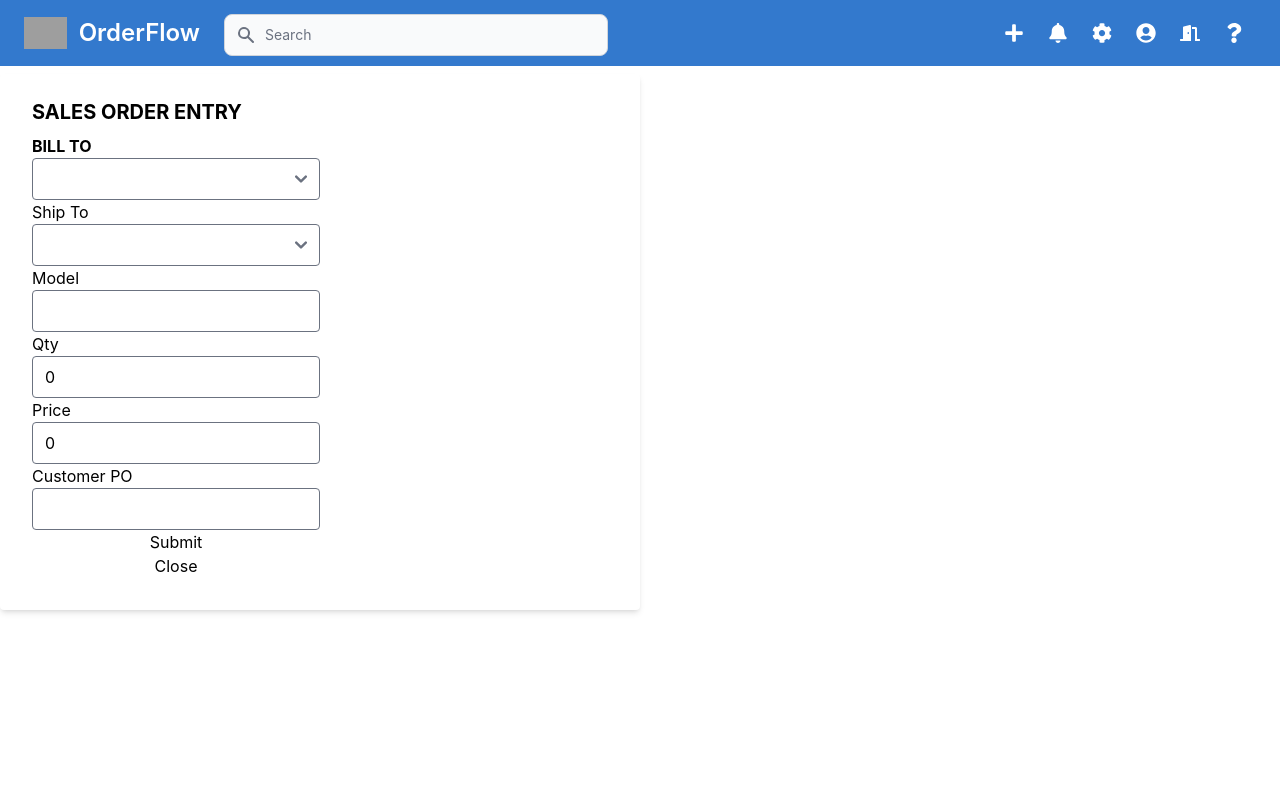
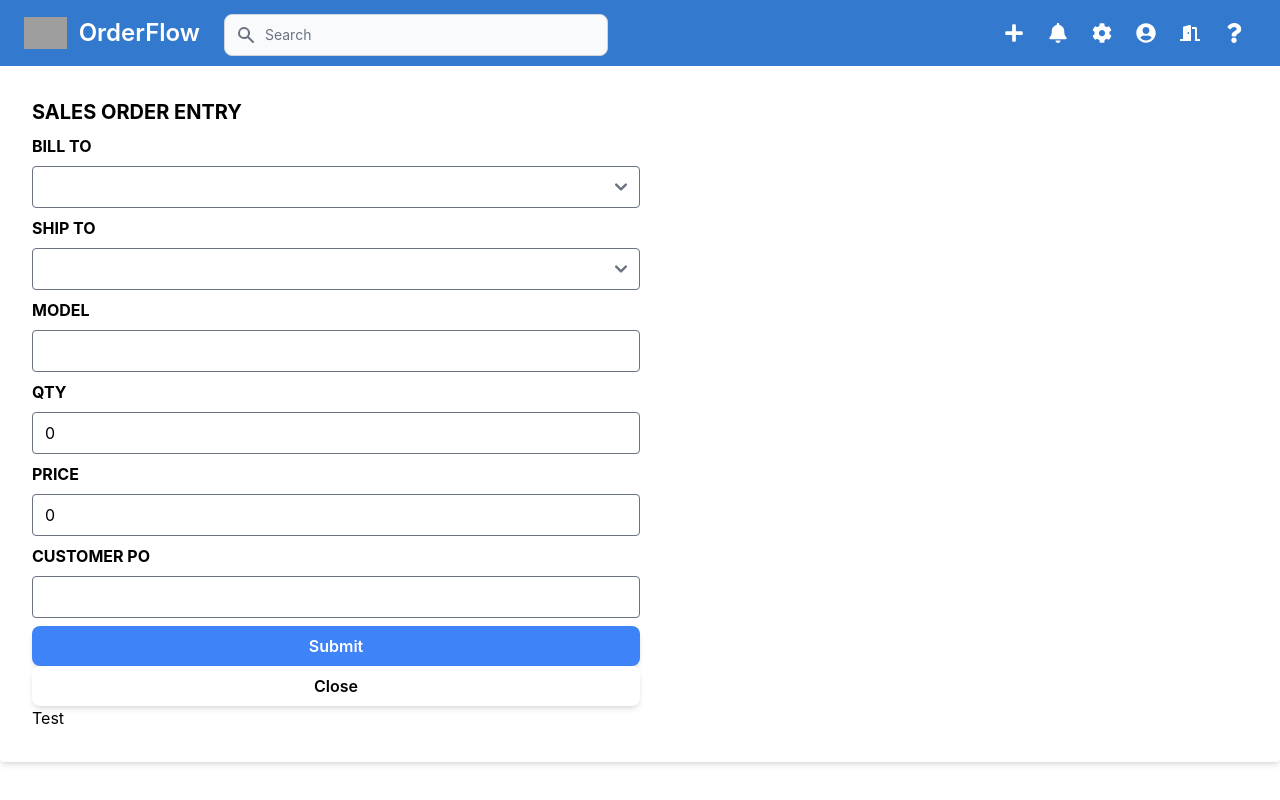
Before and after one commit to jcho-project/orderflow, a React (Create React App) app: page /create in a window 1280 px wide. Built offline with nearby package versions, Linux system fonts and the light colour scheme; grey boxes are pictures that could not be loaded.

Commit message:
add @apply styles for btn-primary and btn-secondary // check whether separate button componenet is a better solution // require styling on OrderList

```diff
--- a/src/components/orders/CreateForm.jsx
+++ b/src/components/orders/CreateForm.jsx
@@ -46,55 +46,60 @@ function CreateForm() {
   };
 
   return (
-    <div className="w-1/2 bg-white shadow-md rounded px-8 pt-6 pb-8 mb-4 flex flex-col my-2">
+    <>
+      <div className="w-full bg-white shadow-md rounded px-8 pt-6 pb-8 mb-4 flex flex-col my-2">
         <h2 className="uppercase text-grey-darker text-xl font-bold mb-2">Sales Order Entry</h2>
         <form onSubmit={handleSubmit} className="flex flex-col">
           <h4 className="uppercase font-bold">Bill To</h4>
-        <select className="w-1/2 appearance-none bg-grey-lighter border border-grey-lighter text-grey-darker rounded" name="bill-to" value={values['bill-to']} onChange={handleInputChange}>
+          <select className="w-1/2 appearance-none bg-grey-lighter border border-grey-lighter text-grey-darker rounded my-2" name="bill-to" value={values['bill-to']} onChange={handleInputChange}>
             <option value=""></option>
             <option value="MSH">MSH</option>
             <option value="Saturn">Saturn</option>
             <option value="OTTO">OTTO</option>
           </select>
 
-        <h4>Ship To</h4>
-        <select className="w-1/2 appearance-none bg-grey-lighter border border-grey-lighter text-grey-darker rounded" name="ship-to" value={values['ship-to']} onChange={handleInputChange}>
+          <h4 className="uppercase font-bold">Ship To</h4>
+          <select className="w-1/2 appearance-none bg-grey-lighter border border-grey-lighter text-grey-darker rounded my-2" name="ship-to" value={values['ship-to']} onChange={handleInputChange}>
             <option value=""></option>
             <option value="New York">New York</option>
             <option value="Boston">Boston</option>
             <option value="Los Angeles">Los Angeles</option>
           </select>
 
-        <h4>Model</h4>
-        <input className="w-1/2 appearance-none bg-grey-lighter border border-grey-lighter text-grey-darker rounded" type="text" value={values['model']} name="model" onChange={handleInputChange} />
+          <h4 className="uppercase font-bold">Model</h4>
+          <input className="w-1/2 appearance-none bg-grey-lighter border border-grey-lighter text-grey-darker rounded my-2" type="text" value={values['model']} name="model" onChange={handleInputChange} />
 
-        <h4>Qty</h4>
+          <h4 className="uppercase font-bold">Qty</h4>
           <input
-          className="w-1/2 appearance-none bg-grey-lighter border border-grey-lighter text-grey-darker rounded"
+            className="w-1/2 appearance-none bg-grey-lighter border border-grey-lighter text-grey-darker rounded my-2"
             type="number"
             value={values['quantity']}
             name="quantity"
             onChange={handleInputChange}
           />
 
-        <h4>Price</h4>
-        <input className="w-1/2 appearance-none bg-grey-lighter border border-grey-lighter text-grey-darker rounded" type="number" value={values['price']} name="price" onChange={handleInputChange} />
+          <h4 className="uppercase font-bold">Price</h4>
+          <input className="w-1/2 appearance-none bg-grey-lighter border border-grey-lighter text-grey-darker rounded my-2" type="number" value={values['price']} name="price" onChange={handleInputChange} />
 
-        <h4>Customer PO</h4>
+          <h4 className="uppercase font-bold">Customer PO</h4>
           <input
-          className="w-1/2 appearance-none bg-grey-lighter border border-grey-lighter text-grey-darker rounded"
+            className="w-1/2 appearance-none bg-grey-lighter border border-grey-lighter text-grey-darker rounded my-2"
             type="text"
             value={values['customer_po']}
             name="customer_po"
             onChange={handleInputChange}
           />
 
-        <button className="w-1/2" type="submit">Submit</button>
-        <button className="w-1/2" type="button" onClick={() => navigate('/orders')}>
+          <button className="w-1/2 btn-primary" type="submit">Submit</button>
+          <button className="w-1/2 btn-secondary" type="button" onClick={() => navigate('/orders')}>
             Close
           </button>
         </form>
+        <div className="flex flex-col">
+          <h2>Test</h2>
         </div>
+      </div>
+    </>
   );
 }
 
--- a/src/index.css
+++ b/src/index.css
@@ -3,3 +3,13 @@
 @tailwind utilities;
 
 @import url('https://fonts.googleapis.com/css2?family=Roboto:wght@400;600;700&display=swap');
+
+@layer components {
+    .btn-primary {
+        @apply py-2 px-4 bg-blue-500 text-white font-semibold rounded-lg shadow-md hover:bg-blue-700 focus:outline-none focus:ring-2 focus:ring-blue-400 ring-opacity-75;
+    }
+
+    .btn-secondary {
+        @apply py-2 px-4 bg-white text-black font-semibold rounded-lg shadow-md hover:bg-blue-500 hover:text-white focus:outline-none focus:ring-2 focus:ring-blue-400 ring-opacity-75;
+    }
+}
```
Lines whose indentation alone changed are shown as unchanged.
